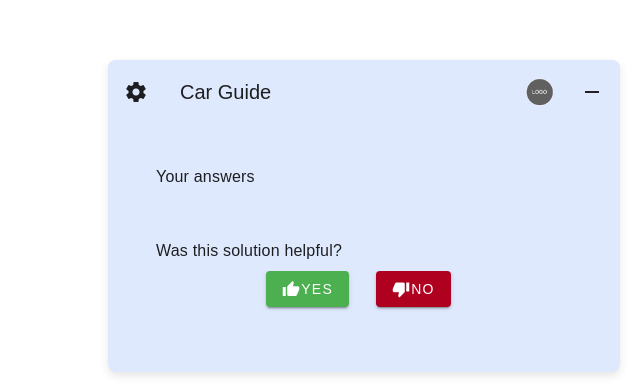
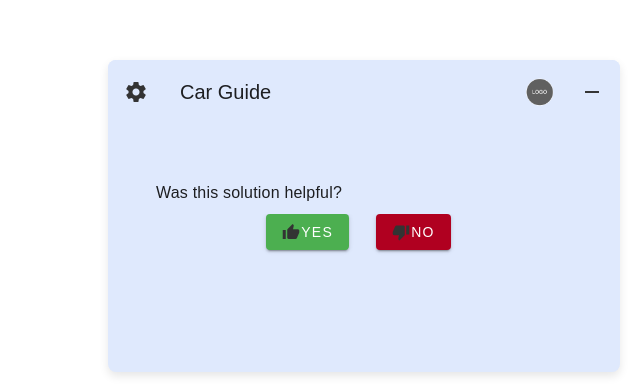
Before and after one commit to nora-rasuli/guide-widget, a Vue app: page /solution in a window 1280 px wide. Shown: the part 408-800 px from the top of the page, without its empty margins (640-1280 px from the left). Built offline with nearby package versions, Linux system fonts and the light colour scheme.

Commit message:
minimize

```diff
--- a/src/App.vue
+++ b/src/App.vue
@@ -96,10 +96,12 @@ export default {
 .v-card-text {
   overflow-y: auto;
 }
-
+.v-icon {
+  color: #333 !important; /* Dark gray icon */
+}
 /* Minimize icon button styling without background */
 .minimize-icon {
-  color: #333; /* Dark gray icon */
+  color: #333 !important; /* Dark gray icon */
   cursor: pointer;
   background-color: transparent; /* Remove background */
   border: none; /* Remove any border */
@@ -121,10 +123,6 @@ export default {
   width: 40px; /* Set logo width */
   height: 40px; /* Set logo height */
   margin-right: 8px; /* Reduce the space between the logo and minimize button */
-}
-
-.minimize-icon {
-  color: white; /* Ensure icon contrast with header color */
 }
 
 .v-card {
--- a/src/components/ProblemDescription.vue
+++ b/src/components/ProblemDescription.vue
@@ -16,8 +16,8 @@
 
       <v-btn color="primary" class="mt-4" @click="submitDescription"
         >Submit</v-btn
-      ></v-form
-    >
+      >
+    </v-form>
   </v-container>
 </template>
 
@@ -26,24 +26,26 @@ export default {
   name: "ProblemDescription",
   data() {
     return {
-      valid: false, // To track the form's validity
+      problemDescription: "", // Let the user input the description
       required: (v) => !!v || "This field is required", // Required validation rule
-
-      problemDescription: "",
-      submitted: false,
-      showWarning: false,
     };
   },
   methods: {
     async submitDescription() {
-      const { valid } = await this.$refs.problemForm.validate();
-
-      if (valid) {
-        this.submitted = true;
-        this.$store.commit("setProblemDescription", this.setProblemDescription);
-        this.$router.push("/questions"); // Navigate to Questions page
-      } else {
-        this.showWarning = true;
+      // Validate the form without assigning `valid`
+      if (await this.$refs.problemForm.validate()) {
+        // If the description is exactly "My car is broken."
+        if (this.problemDescription === "My car is broken.") {
+          this.$store.commit("setProblemDescription", this.problemDescription);
+          this.$router.push("/questions"); // Navigate to the Questions page
+        }
+        // If the description is different, show the error message and route to SolutionPage
+        else {
+          this.$store.commit("setSolution", {
+            solution: "Sorry, we can't help you with your problem!",
+          });
+          this.$router.push("/solution"); // Redirect to Solution page
+        }
       }
     },
   },
--- a/src/pages/SolutionPage.vue
+++ b/src/pages/SolutionPage.vue
@@ -1,10 +1,13 @@
 <template>
   <v-container>
-    <!-- Display the answer summary -->
-    <v-card class="mb-4">
+    <!-- Display the answer summary if there are any answers -->
+    <v-card
+      class="mb-4"
+      v-if="userAnswers && Object.keys(userAnswers).length > 0"
+    >
       <v-card-title>Your answers</v-card-title>
-      <v-card-text
-        ><ul>
+      <v-card-text>
+        <ul>
           <li
             v-for="(answer, questionId) in userAnswers"
             :key="questionId"
@@ -19,16 +22,14 @@
               >Edit</v-btn
             >
           </li>
-        </ul></v-card-text
-      >
+        </ul>
+      </v-card-text>
     </v-card>
 
     <!-- Display the solution fetched from Vuex -->
     <v-card v-if="solution">
       <v-card-title>Solution</v-card-title>
-      <v-card-text>
-        {{ solution.solution }}
-      </v-card-text>
+      <v-card-text>{{ solution.solution }}</v-card-text>
     </v-card>
     <!-- Feedback form at the bottom of the solution -->
     <FeedbackForm />
@@ -43,7 +44,6 @@ export default {
   components: {
     FeedbackForm,
   },
-
   computed: {
     ...mapState({
       userAnswers: (state) => state.answers, // Map user's answers from Vuex state
@@ -60,6 +60,7 @@ export default {
   },
 };
 </script>
+
 <style scoped>
 h2 {
   font-weight: bold;
```
